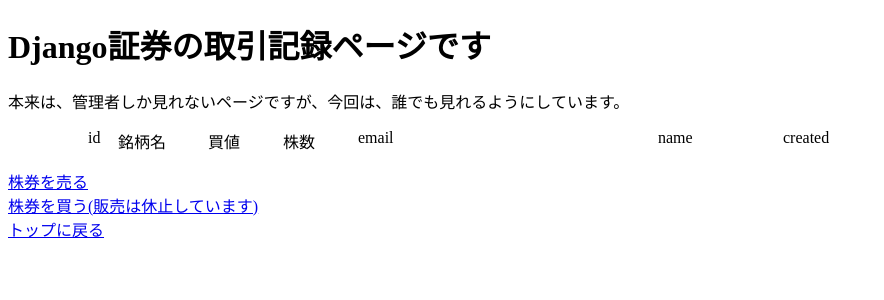
After one commit to Shigo-07/flask_to_django, a Django app: page /stock/purchase_list/ in a window 1280 px wide. The commit adds this page. Shown: the top 300 px of the page, without its empty margins (0-884 px from the left). Run offline with Django 3.2, Linux system fonts and the light colour scheme; data comes from the database, SQL or seed files in the repository; data that the repository does not hold is empty.

Commit message:
# 変更内容 Django証券に株券売買履歴のページを追加しました。

```diff
--- a/stock/urls.py
+++ b/stock/urls.py
@@ -6,4 +6,5 @@
     path('', views.StockTopView.as_view(), name='index'),
     path('buy/', views.StockBuy.as_view(), name='buy'),
     path('_buy/', views.stock_buy, name='buy_func'),
+    path('purchase_list/', views.StockPurchaseList.as_view(), name='purchase_list'),
 ]
--- a/stock/views.py
+++ b/stock/views.py
@@ -1,9 +1,10 @@
 from django.contrib import messages
 from django.shortcuts import resolve_url, render, redirect
 from django.views.generic import ListView, CreateView
+from django.views import View
 
 from stock.forms import StockPurchaseForm
-from stock.models import Stock
+from stock.models import Stock,StockPurchase
 
 
 class StockTopView(ListView):
@@ -46,3 +47,13 @@
         context = super().get_context_data(**kwargs)
         context['stocks'] = Stock.objects.all()
         return context
+
+class StockPurchaseList(View):
+    """
+    買取リストを表示する
+    """
+
+    def get(self, request, *args, **kwargs):
+        purchase_list = StockPurchase.objects.all().select_related('stock')
+        context = {'purchase_list': purchase_list}
+        return render(request, 'stock/purchase_list.html', context)
--- a/templates/stock/index.html
+++ b/templates/stock/index.html
@@ -61,6 +61,7 @@
     </ul>
     <p>
         <a href="/stock/buy/">株券を売る</a><br>
+        <a href="{% url 'stock:purchase_list' %}">株券売買履歴</a><br>
         <a href="#">株券を買う(販売は休止しています)</a><br>
         <a href="/">トップに戻る</a><br/>
     </p>
--- /dev/null
+++ b/templates/stock/purchase_list.html
@@ -0,0 +1,79 @@
+<!DOCTYPE html>
+{% load static %}
+<html lang="en">
+<head>
+    <meta charset="UTF-8">
+    <meta name="viewport" content="width=device-width, initial-scale=1.0">
+    <link rel="icon" href="{% static 'favicon-gold.ico' %}">
+    <style>
+        ul {
+            list-style: none;
+        }
+
+        .ul-flex {
+            display: grid;
+            grid-template-columns: 30px 90px 75px 75px 300px 125px 175px;
+        }
+
+        .stock_type {
+            width: 100px;
+            text-align: right;
+            margin-right: 10px
+        }
+
+        .buy {
+            width:100px;
+            text-align:right;
+        }
+        .sell {
+            width: 100px;
+            text-align: right;
+        }
+
+        .label {
+            text-align :center;
+        }
+
+    </style>
+    <title>Django証券の取引記録</title>
+</head>
+<body>
+<h1>Django証券の取引記録ページです</h1>
+<section class="section">
+    本来は、管理者しか見れないページですが、今回は、誰でも見れるようにしています。<br>
+    <ul>
+        <li id="title">
+            <ul class="ul-flex">
+                <li class="purchase-id">id</li>
+                <li class="purchase-stock">銘柄名</li>
+                <li class="purchase-total-price">買値</li>
+                <li class="purchase-weight">株数</li>
+                <li class="purchase-email">email</li>
+                <li class="purchase-name">name</li>
+                <li class="purchase-created">created</li>
+            </ul>
+        </li>
+        {% for purchase in purchase_list %}
+            <li id="{{ purchase.id }}">
+                <ul class="ul-flex">
+                    <li class="purchase-id">{{ purchase.id }}</li>
+                    <li class="purchase-id">{{ purchase.stock.name }}</li>
+                    <li class="purchase-id">{{ purchase.stock.buy }}</li>
+                    <li class="purchase-weight">{{ purchase.weight }}</li>
+                    <li class="purchase-email">{{ purchase.email }}</li>
+                    <li class="purchase-name">{{ purchase.name }}</li>
+                    <li class="purchase-created">{{ purchase.created|date:'Y/m/d H:i' }}</li>
+                </ul>
+            </li>
+        {% endfor %}
+    </ul>
+    <p>
+        <a href="{% url 'stock:buy' %}">株券を売る</a><br>
+        <a href="#">株券を買う(販売は休止しています)</a><br>
+        <a href="{% url 'main:index' %}">トップに戻る</a><br>
+    </p>
+
+</section>
+
+</body>
+</html>
```
